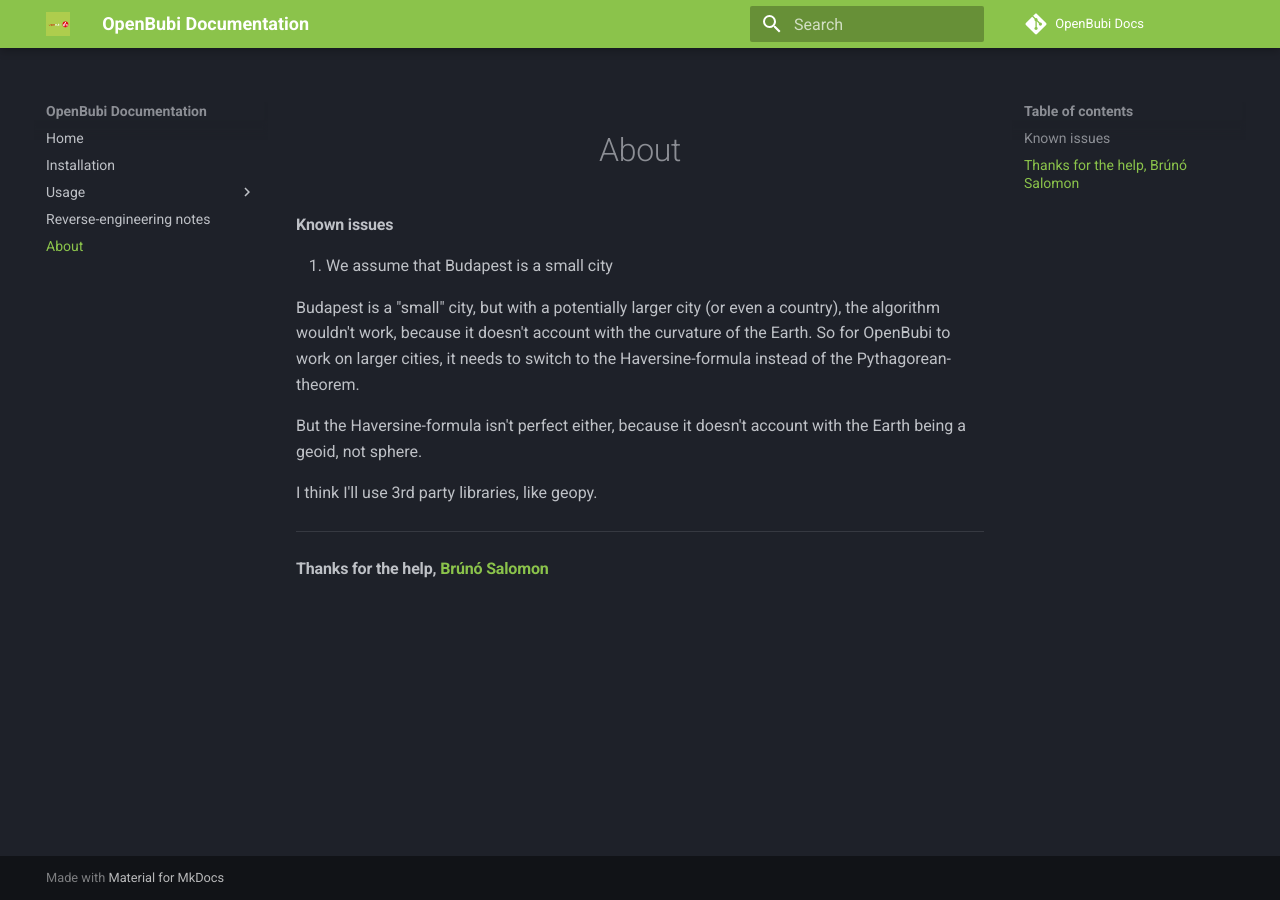
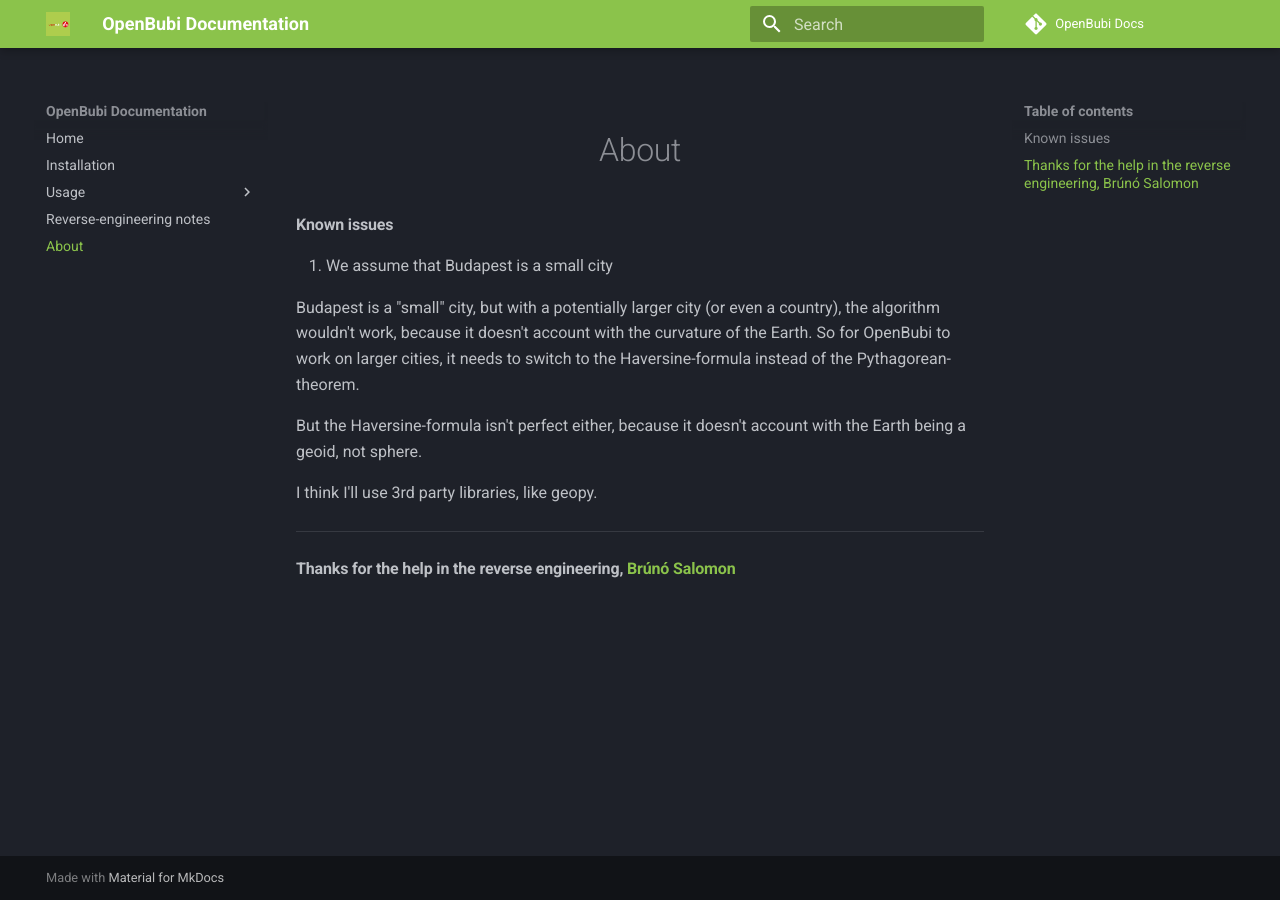
Before and after one commit to PiciAkk/OpenBubi-Docs, an MkDocs documentation site: the page built from docs/about.md, in a window 1280 px wide. Built offline with MkDocs 1.6.1 and Material for MkDocs 9.7.7, drawn with Linux system fonts in a browser that asks for light colours; comment, search, counter and statistics services are not loaded.

Commit message:
Update about.md

```diff
--- a/docs/about.md
+++ b/docs/about.md
@@ -12,4 +12,4 @@ I think I'll use 3rd party libraries, like geopy.
 
 ---
 
-#### Thanks for the help, [Brúnó Salomon](https://github.com/bru02)
+#### Thanks for the help in the reverse engineering, [Brúnó Salomon](https://github.com/bru02)
```
